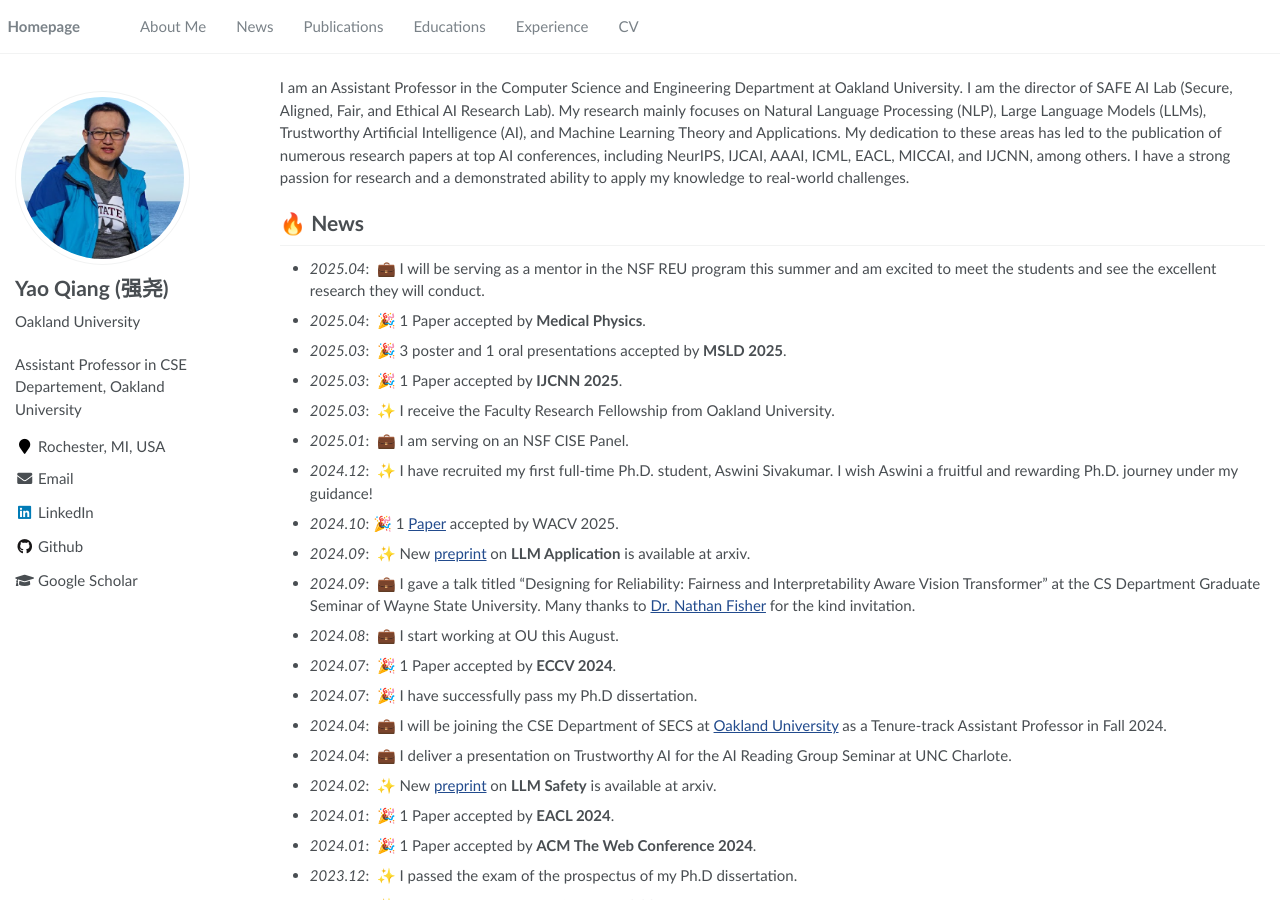
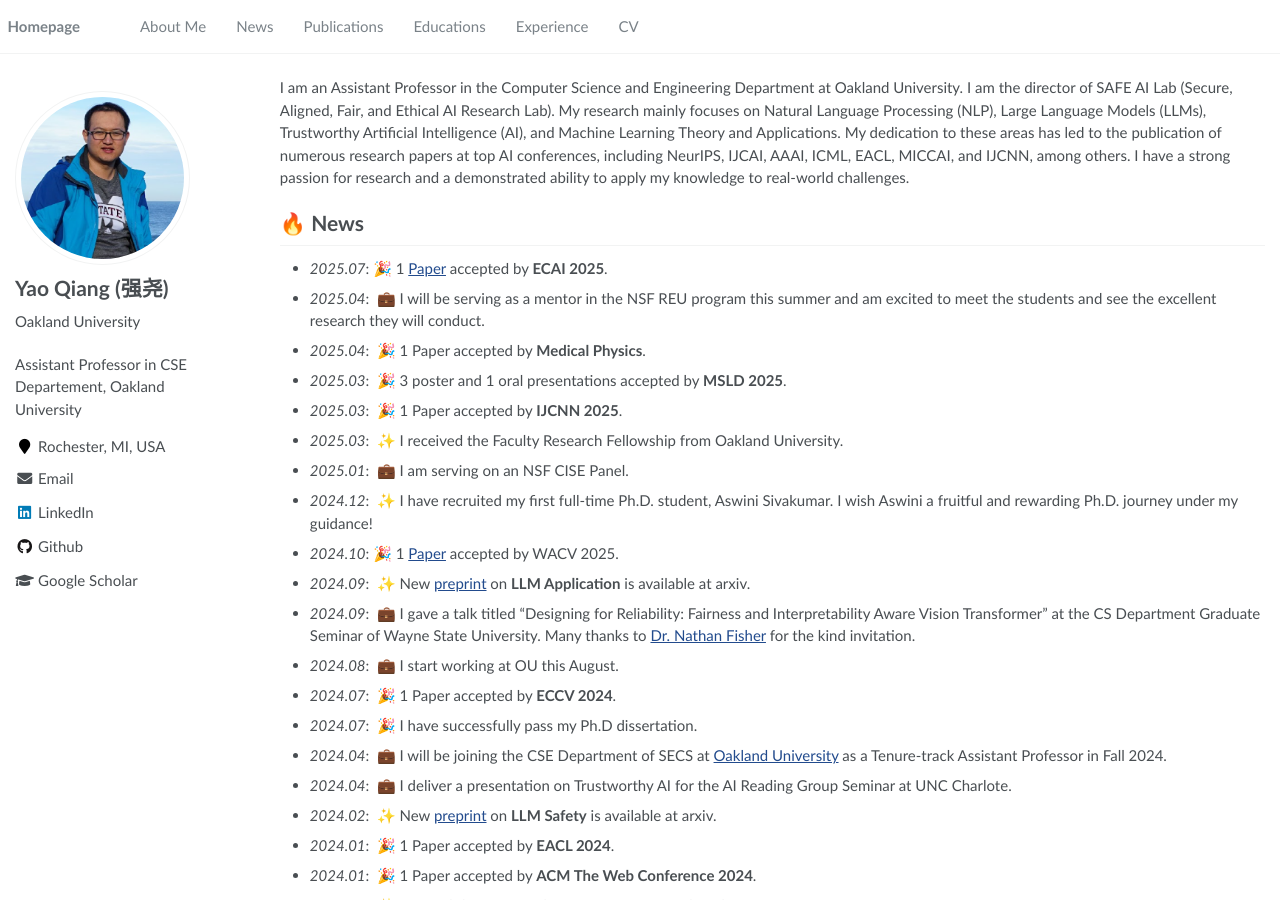
Before and after one commit to qiangyao1988/qiangyao1988.github.io, a Jekyll site: the page built from _pages/about.md, in a window 1280 px wide and 900 px high. Built offline with Jekyll 4.4.1, drawn with Linux system fonts in a browser that asks for light colours.

Commit message:
Update about.md

```diff
--- a/_pages/about.md
+++ b/_pages/about.md
@@ -13,11 +13,12 @@ redirect_from:
 I am an Assistant Professor in the Computer Science and Engineering Department at Oakland University. I am the director of SAFE AI Lab (Secure, Aligned, Fair, and Ethical AI Research Lab). My research mainly focuses on Natural Language Processing (NLP), Large Language Models (LLMs), Trustworthy Artificial Intelligence (AI), and Machine Learning Theory and Applications. My dedication to these areas has led to the publication of numerous research papers at top AI conferences, including NeurIPS, IJCAI, AAAI, ICML, EACL, MICCAI, and IJCNN, among others. I have a strong passion for research and a demonstrated ability to apply my knowledge to real-world challenges.
 
 # 🔥 News
+- *2025.07*:  🎉 1 [Paper](https://arxiv.org/pdf/2505.03392) accepted by **ECAI 2025**.
 - *2025.04*: &nbsp;💼 I will be serving as a mentor in the NSF REU program this summer and am excited to meet the students and see the excellent research they will conduct.
 - *2025.04*: &nbsp;🎉 1 Paper accepted by **Medical Physics**.
 - *2025.03*: &nbsp;🎉 3 poster and 1 oral presentations accepted by **MSLD 2025**.
 - *2025.03*: &nbsp;🎉 1 Paper accepted by **IJCNN 2025**.
-- *2025.03*: &nbsp;✨ I receive the Faculty Research Fellowship from Oakland University.
+- *2025.03*: &nbsp;✨ I received the Faculty Research Fellowship from Oakland University.
 - *2025.01*: &nbsp;💼 I am serving on an NSF CISE Panel.
 - *2024.12*: &nbsp;✨ I have recruited my first full-time Ph.D. student, Aswini Sivakumar. I wish Aswini a fruitful and rewarding Ph.D. journey under my guidance!
 - *2024.10*:  🎉 1 [Paper](https://arxiv.org/pdf/2308.14936.pdf) accepted by WACV 2025.
```
